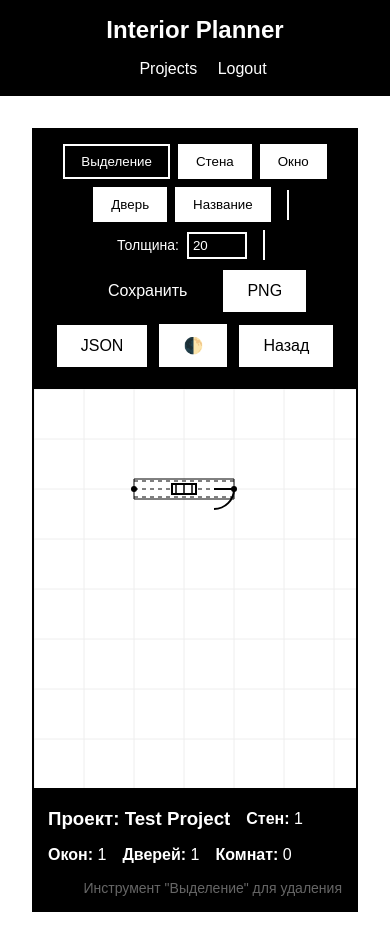
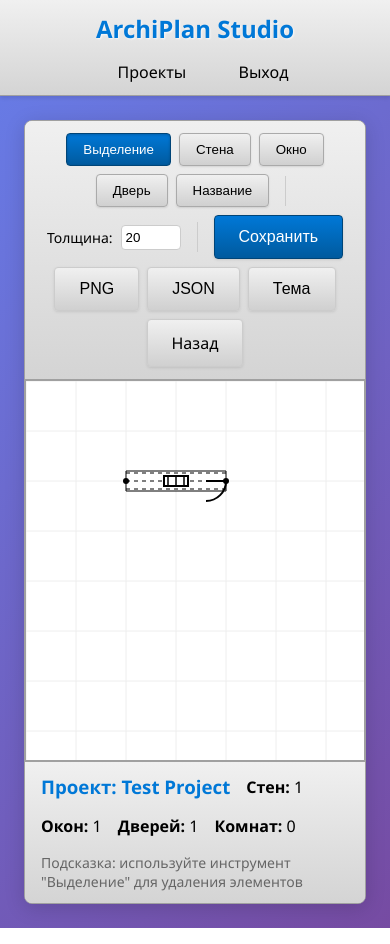
Before and after one commit to semeonryzhenkov/float_pro, a Flask app: page /project/1 in a window 390 px wide. Run offline with Flask 3, Linux system fonts and the light colour scheme; a user stored in the database is signed in.

Commit message:
Update project with enhanced UI and localization
- Updated CSS styling in static/css/style.css with gradient backgrounds, improved button states, and responsive design elements
- Modified base template in templates/base.html to rename application from Interior Planner to ArchiPlan Studio
- Updated dashboard template in templates/dashboard.html with localized Russian interface and enhanced project management functionality
- Enhanced editor template in templates/editor.html with localized interface, improved tooltips, and refined canvas interaction controls
- Updated login template in templates/login.html with localized authentication forms and improved user feedback
- Extended .gitignore with comprehensive file exclusion patterns for various compressed formats and development artifacts

```diff
--- a/static/css/style.css
+++ b/static/css/style.css
@@ -5,56 +5,63 @@
 }
 
 body {
-    font-family: Arial, sans-serif;
-    background: #fff;
+    font-family: 'Segoe UI', Tahoma, Geneva, Verdana, sans-serif;
+    background: linear-gradient(135deg, #667eea 0%, #764ba2 100%);
     min-height: 100vh;
     color: #000;
 }
 
 .navbar {
-    background: #000;
-    color: #fff;
-    padding: 1rem 2rem;
+    background: linear-gradient(180deg, #f0f0f0 0%, #d4d4d4 100%);
+    color: #000;
+    padding: 0.75rem 2rem;
     display: flex;
     justify-content: space-between;
     align-items: center;
-    border-bottom: 2px solid #000;
+    border-bottom: 1px solid #a0a0a0;
+    box-shadow: 0 2px 4px rgba(0,0,0,0.1);
 }
 
 .nav-brand {
     font-size: 1.5rem;
     font-weight: bold;
+    color: #0078d7;
+    text-shadow: 1px 1px 2px rgba(255,255,255,0.8);
 }
 
 .nav-links a {
-    color: #fff;
+    color: #000;
     text-decoration: none;
     margin-left: 1rem;
+    padding: 0.5rem 1rem;
+    border-radius: 3px;
+    transition: background 0.2s;
 }
 
 .nav-links a:hover {
-    text-decoration: underline;
+    background: rgba(0, 120, 215, 0.2);
 }
 
 .container {
-    max-width: 1200px;
+    max-width: 1400px;
     margin: 0 auto;
-    padding: 2rem;
+    padding: 1.5rem;
 }
 
 .auth-container {
     max-width: 400px;
     margin: 4rem auto;
-    background: #fff;
+    background: linear-gradient(180deg, #ffffff 0%, #f5f5f5 100%);
     padding: 2rem;
-    border-radius: 0;
-    box-shadow: none;
-    border: 2px solid #000;
+    border-radius: 8px;
+    box-shadow: 0 4px 20px rgba(0,0,0,0.15);
+    border: 1px solid #c0c0c0;
 }
 
 .auth-container h2 {
     margin-bottom: 1.5rem;
     text-align: center;
+    color: #0078d7;
 }
 
 .form-group {
@@ -64,36 +71,54 @@ body {
 .form-group label {
     display: block;
     margin-bottom: 0.5rem;
-    color: #000;
+    color: #333;
+    font-weight: 500;
 }
 
 .form-group input {
     width: 100%;
     padding: 0.75rem;
-    border: 2px solid #000;
-    border-radius: 0;
+    border: 1px solid #ccc;
+    border-radius: 4px;
     font-size: 1rem;
+    background: #fff;
+    box-shadow: inset 0 1px 3px rgba(0,0,0,0.1);
+}
+
+.form-group input:focus {
+    outline: none;
+    border-color: #0078d7;
+    box-shadow: inset 0 1px 3px rgba(0,0,0,0.1), 0 0 5px rgba(0, 120, 215, 0.3);
 }
 
 .btn {
     padding: 0.75rem 1.5rem;
-    border: 2px solid #000;
-    border-radius: 0;
+    border: 1px solid #ccc;
+    border-radius: 4px;
     cursor: pointer;
     font-size: 1rem;
     text-decoration: none;
     display: inline-block;
-    background: #fff;
+    background: linear-gradient(180deg, #f0f0f0 0%, #d0d0d0 100%);
     color: #000;
+    transition: all 0.2s;
+    box-shadow: 0 1px 3px rgba(0,0,0,0.1);
+}
+
+.btn:hover {
+    background: linear-gradient(180deg, #e8e8e8 0%, #c8c8c8 100%);
+    box-shadow: 0 2px 5px rgba(0,0,0,0.15);
 }
 
 .btn-primary {
-    background: #000;
+    background: linear-gradient(180deg, #0078d7 0%, #005a9e 100%);
     color: #fff;
+    border-color: #004578;
 }
 
 .btn-primary:hover {
-    background: #333;
+    background: linear-gradient(180deg, #0086e8 0%, #0066b0 100%);
+    box-shadow: 0 2px 8px rgba(0, 120, 215, 0.4);
 }
 
 .btn-sm {
@@ -200,72 +239,87 @@ body {
     display: flex;
     flex-direction: column;
     height: calc(100vh - 60px);
+    background: linear-gradient(180deg, #f0f0f0 0%, #e0e0e0 100%);
+    border-radius: 8px;
+    overflow: hidden;
+    box-shadow: 0 4px 20px rgba(0,0,0,0.15);
+    border: 1px solid #a0a0a0;
 }
 
 .editor-container[data-theme="light"] {
     --bg-color: #fff;
     --text-color: #000;
-    --toolbar-bg: #000;
-    --toolbar-text: #fff;
-    --btn-bg: #fff;
+    --toolbar-bg: linear-gradient(180deg, #f0f0f0 0%, #d4d4d4 100%);
+    --toolbar-text: #000;
+    --btn-bg: linear-gradient(180deg, #f0f0f0 0%, #d0d0d0 100%);
     --btn-text: #000;
-    --btn-active-bg: #000;
+    --btn-active-bg: linear-gradient(180deg, #0078d7 0%, #005a9e 100%);
     --btn-active-text: #fff;
-    --border-color: #000;
+    --border-color: #a0a0a0;
     --canvas-bg: #fff;
-    --info-bg: #000;
-    --info-text: #fff;
-    --separator-bg: #fff;
-    --input-bg: #000;
-    --input-text: #fff;
-    --input-border: #fff;
+    --info-bg: linear-gradient(180deg, #f0f0f0 0%, #d4d4d4 100%);
+    --info-text: #000;
+    --separator-bg: #ccc;
+    --input-bg: #fff;
+    --input-text: #000;
+    --input-border: #ccc;
 }
 
 .editor-container[data-theme="dark"] {
     --bg-color: #1a1a1a;
     --text-color: #fff;
-    --toolbar-bg: #fff;
-    --toolbar-text: #000;
-    --btn-bg: #1a1a1a;
+    --toolbar-bg: linear-gradient(180deg, #3a3a3a 0%, #2a2a2a 100%);
+    --toolbar-text: #fff;
+    --btn-bg: linear-gradient(180deg, #4a4a4a 0%, #3a3a3a 100%);
     --btn-text: #fff;
-    --btn-active-bg: #fff;
-    --btn-active-text: #000;
-    --border-color: #fff;
+    --btn-active-bg: linear-gradient(180deg, #0078d7 0%, #005a9e 100%);
+    --btn-active-text: #fff;
+    --border-color: #555;
     --canvas-bg: #2a2a2a;
-    --info-bg: #fff;
-    --info-text: #000;
-    --separator-bg: #000;
-    --input-bg: #fff;
-    --input-text: #000;
-    --input-border: #000;
+    --info-bg: linear-gradient(180deg, #3a3a3a 0%, #2a2a2a 100%);
+    --info-text: #fff;
+    --separator-bg: #555;
+    --input-bg: #3a3a3a;
+    --input-text: #fff;
+    --input-border: #555;
 }
 
 .toolbar {
     background: var(--toolbar-bg);
-    padding: 1rem;
+    padding: 0.75rem 1rem;
     display: flex;
     gap: 0.5rem;
     flex-wrap: wrap;
     align-items: center;
-    border-bottom: 2px solid var(--border-color);
+    border-bottom: 1px solid var(--border-color);
 }
 
 .tool-btn {
     padding: 0.5rem 1rem;
     background: var(--btn-bg);
     color: var(--btn-text);
-    border: 2px solid var(--btn-bg);
-    border-radius: 0;
+    border: 1px solid #aaa;
+    border-radius: 4px;
     cursor: pointer;
+    transition: all 0.2s;
+    box-shadow: 0 1px 2px rgba(0,0,0,0.1);
+    font-weight: 500;
+}
+
+.tool-btn:hover {
+    background: linear-gradient(180deg, #e8e8e8 0%, #c8c8c8 100%);
+    box-shadow: 0 2px 5px rgba(0,0,0,0.15);
 }
 
 .tool-btn.active {
     background: var(--btn-active-bg);
     color: var(--btn-active-text);
+    border-color: #004578;
+    box-shadow: inset 0 1px 3px rgba(0,0,0,0.2);
 }
 
 .toolbar-separator {
-    width: 2px;
+    width: 1px;
     height: 30px;
     background: var(--separator-bg);
     margin: 0 0.5rem;
@@ -275,7 +329,7 @@ body {
     flex: 1;
     overflow: auto;
     background: var(--canvas-bg);
-    border: 2px solid var(--border-color);
+    border: 1px solid var(--border-color);
     position: relative;
 }
 
@@ -285,17 +339,18 @@ body {
 }
 
 .canvas-wrapper::-webkit-scrollbar-track {
-    background: var(--canvas-bg);
-    border: 1px solid var(--border-color);
+    background: #f0f0f0;
+    border: 1px solid #ccc;
 }
 
 .canvas-wrapper::-webkit-scrollbar-thumb {
-    background: var(--border-color);
-    border-radius: 0;
+    background: linear-gradient(180deg, #c0c0c0 0%, #a0a0a0 100%);
+    border-radius: 6px;
+    border: 2px solid #f0f0f0;
 }
 
 .canvas-wrapper::-webkit-scrollbar-thumb:hover {
-    background: #666;
+    background: linear-gradient(180deg, #d0d0d0 0%, #b0b0b0 100%);
 }
 
 #mainCanvas {
@@ -307,16 +362,20 @@ body {
 .info-panel {
     background: var(--info-bg);
     color: var(--info-text);
-    padding: 1rem;
+    padding: 0.75rem 1rem;
     display: flex;
     gap: 2rem;
     align-items: center;
     flex-wrap: wrap;
-    border-top: 2px solid var(--border-color);
+    border-top: 1px solid var(--border-color);
 }
 
 .info-panel h3, .info-panel p {
     margin: 0;
+}
+
+.info-panel h3 {
+    color: #0078d7;
 }
 
 .modal.hidden {
@@ -368,15 +420,22 @@ body {
 
 .wall-thickness-control label {
     font-size: 0.875rem;
+    font-weight: 500;
 }
 
 .wall-thickness-control input {
     width: 60px;
     padding: 0.25rem;
-    border: 2px solid var(--input-border);
-    border-radius: 0;
+    border: 1px solid var(--input-border);
+    border-radius: 4px;
     background: var(--input-bg);
     color: var(--input-text);
+}
+
+.wall-thickness-control input:focus {
+    outline: none;
+    border-color: #0078d7;
+    box-shadow: 0 0 5px rgba(0, 120, 215, 0.3);
 }
 
 @media (max-width: 768px) {
--- a/templates/base.html
+++ b/templates/base.html
@@ -3,16 +3,16 @@
 <head>
     <meta charset="UTF-8">
     <meta name="viewport" content="width=device-width, initial-scale=1.0">
-    <title>{% block title %}Interior Planner{% endblock %}</title>
+    <title>{% block title %}ArchiPlan Studio{% endblock %}</title>
     <link rel="stylesheet" href="{{ url_for('static', filename='css/style.css') }}">
 </head>
 <body>
     <nav class="navbar">
-        <div class="nav-brand">Interior Planner</div>
+        <div class="nav-brand">ArchiPlan Studio</div>
         <div class="nav-links">
             {% if session.get('user_id') %}
-            <a href="{{ url_for('dashboard') }}">Projects</a>
-            <a href="{{ url_for('logout') }}">Logout</a>
+            <a href="{{ url_for('dashboard') }}">Проекты</a>
+            <a href="{{ url_for('logout') }}">Выход</a>
             {% endif %}
         </div>
     </nav>
--- a/templates/editor.html
+++ b/templates/editor.html
@@ -5,21 +5,21 @@
 {% block content %}
 <div class="editor-container" data-theme="light">
     <div class="toolbar">
-        <button class="tool-btn active" data-tool="select" title="Выделение и удаление">Выделение</button>
-        <button class="tool-btn" data-tool="wall" title="Рисование стен">Стена</button>
-        <button class="tool-btn" data-tool="window" title="Добавить окно">Окно</button>
-        <button class="tool-btn" data-tool="door" title="Добавить дверь">Дверь</button>
-        <button class="tool-btn" data-tool="room" title="Добавить название комнаты">Название</button>
+        <button class="tool-btn active" data-tool="select" title="Выделение и удаление (V)">Выделение</button>
+        <button class="tool-btn" data-tool="wall" title="Рисование стен (W)">Стена</button>
+        <button class="tool-btn" data-tool="window" title="Добавить окно (O)">Окно</button>
+        <button class="tool-btn" data-tool="door" title="Добавить дверь (D)">Дверь</button>
+        <button class="tool-btn" data-tool="room" title="Добавить название комнаты (R)">Название</button>
         <div class="toolbar-separator"></div>
         <div class="wall-thickness-control">
             <label for="wallThickness">Толщина:</label>
             <input type="number" id="wallThickness" value="20" min="5" max="100" step="5">
         </div>
         <div class="toolbar-separator"></div>
-        <button id="saveBtn" class="btn btn-primary" title="Сохранить проект">Сохранить</button>
+        <button id="saveBtn" class="btn btn-primary" title="Сохранить проект (Ctrl+S)">Сохранить</button>
         <button id="exportPngBtn" class="btn" title="Экспорт в PNG">PNG</button>
         <button id="exportJsonBtn" class="btn" title="Экспорт в JSON">JSON</button>
-        <button id="themeToggle" class="btn" title="Переключить тему">🌓</button>
+        <button id="themeToggle" class="btn" title="Переключить тему">Тема</button>
         <a href="{{ url_for('dashboard') }}" class="btn" title="Вернуться назад">Назад</a>
     </div>
     <div class="canvas-wrapper">
@@ -31,7 +31,7 @@
         <span><strong>Окон:</strong> <span id="windowCount">0</span></span>
         <span><strong>Дверей:</strong> <span id="doorCount">0</span></span>
         <span><strong>Комнат:</strong> <span id="roomCount">0</span></span>
-        <span style="margin-left: auto; color: #666; font-size: 0.875rem;">Инструмент "Выделение" для удаления</span>
+        <span style="margin-left: auto; color: #666; font-size: 0.875rem;">Подсказка: используйте инструмент "Выделение" для удаления элементов</span>
     </div>
 </div>
 {% endblock %}
```
Also changed, not shown: other parts of static/css/style.css (+37 -30 lines), templates/dashboard.html (+11 -11 lines), templates/login.html (+8 -8 lines), 1 other file.
